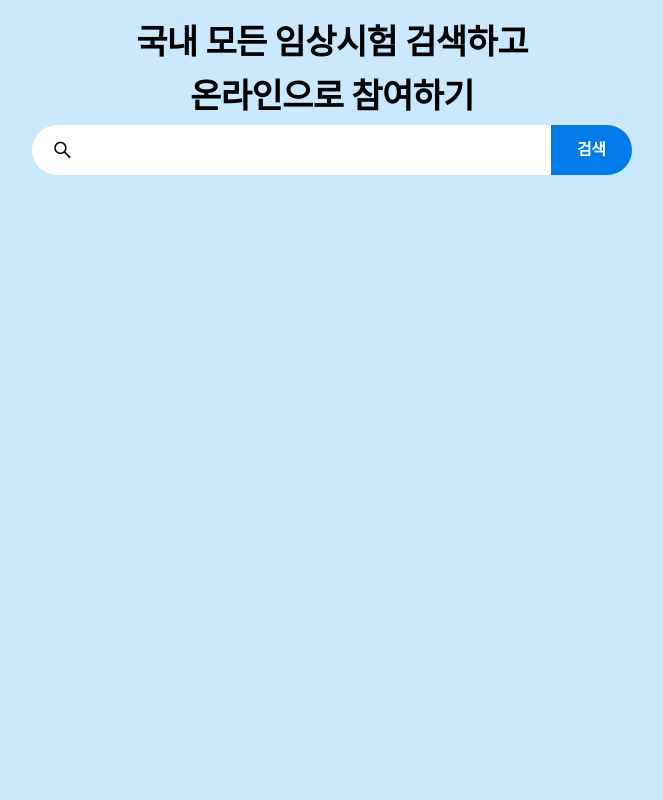
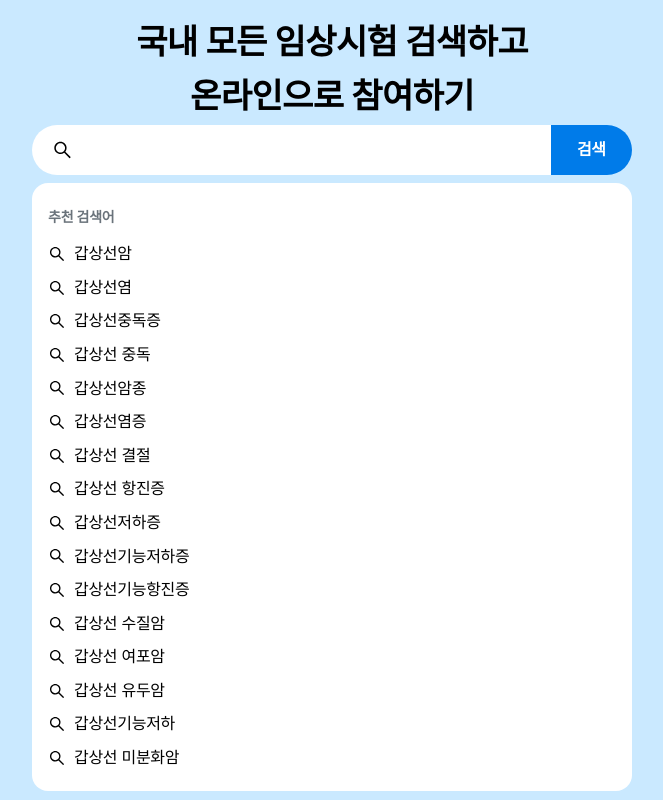
Before and after one commit to wanted-frontedend-team5/pre-onboarding-10th-2-5, a React (Create React App) app: page / in a window 1280 px wide. Shown: the whole page, without its empty margins (308-971 px from the left). Built offline with nearby package versions, Linux system fonts and the light colour scheme.

Commit message:
feat: Implement Recommendation component

```diff
--- /dev/null
+++ b/src/components/SearchBar/Recommendation/Recommendation.constants.js
@@ -0,0 +1,3 @@
+export const recommendationSizes = {
+  paddingX: 16,
+};
--- /dev/null
+++ b/src/components/SearchBar/Recommendation/Recommendation.jsx
@@ -0,0 +1,21 @@
+import * as Styled from './Recommendation.styles';
+import { RecommendationList } from './RecommendationList';
+
+export const Recommendation = ({ isActive, recommendations = [], onClick }) => {
+  return (
+    <Styled.Recommendation isActive={isActive}>
+      <Styled.Title>추천 검색어</Styled.Title>
+
+      {recommendations.length === 0 && (
+        <Styled.SearchEmpty>검색어 없음</Styled.SearchEmpty>
+      )}
+
+      {recommendations.length > 0 && (
+        <RecommendationList
+          recommendations={recommendations}
+          onClick={onClick}
+        />
+      )}
+    </Styled.Recommendation>
+  );
+};
--- /dev/null
+++ b/src/components/SearchBar/Recommendation/Recommendation.styles.js
@@ -0,0 +1,33 @@
+import styled from 'styled-components';
+import { colors } from 'styles/constants/colors';
+import { position } from 'styles/utils/position';
+import { textStyle } from 'styles/utils/textStyle';
+import { recommendationSizes } from './Recommendation.constants';
+
+export const Recommendation = styled.div`
+  ${position.absolute({ top: '8px' })}
+
+  display: ${({ isActive }) => (isActive ? 'block' : 'none')};
+
+  width: 100%;
+
+  padding-top: 24px;
+  padding-bottom: 16px;
+
+  border-radius: 16px;
+
+  background-color: ${colors.white};
+`;
+
+export const Title = styled.h2`
+  padding: 0 ${recommendationSizes.paddingX}px;
+  margin-bottom: 8px;
+
+  ${textStyle(14)}
+  font-weight: 600;
+  color: ${colors.gray};
+`;
+
+export const SearchEmpty = styled.p`
+  ${textStyle(16)}
+`;
--- /dev/null
+++ b/src/components/SearchBar/Recommendation/RecommendationList/RecommendationList.jsx
@@ -0,0 +1,21 @@
+import * as Styled from './RecommendationList.styles';
+
+export const RecommendationList = ({ recommendations, onClick }) => {
+  return (
+    <Styled.List>
+      {recommendations.map(recommend => (
+        <li key={recommend.id}>
+          <Styled.Button
+            key={recommend.id}
+            type="button"
+            onClick={() => onClick(recommend.name)}
+          >
+            <Styled.SearchIcon />
+
+            {recommend.name}
+          </Styled.Button>
+        </li>
+      ))}
+    </Styled.List>
+  );
+};
--- /dev/null
+++ b/src/components/SearchBar/Recommendation/RecommendationList/RecommendationList.styles.js
@@ -0,0 +1,29 @@
+import { AiOutlineSearch } from 'react-icons/ai';
+import styled from 'styled-components';
+import { colors } from 'styles/constants/colors';
+import { flex } from 'styles/utils/flex';
+import { textStyle } from 'styles/utils/textStyle';
+import { recommendationSizes } from '../Recommendation.constants';
+
+export const List = styled.ul`
+  ${flex.column()}
+`;
+
+export const Button = styled.button`
+  ${flex({ alignItems: 'center' })}
+  gap: 8px;
+
+  width: 100%;
+
+  padding: 4px ${recommendationSizes.paddingX}px;
+
+  ${textStyle(16)}
+
+  &:hover {
+    background-color: ${colors.grayLight};
+  }
+`;
+
+export const SearchIcon = styled(AiOutlineSearch)`
+  font-size: 18px;
+`;
--- /dev/null
+++ b/src/components/SearchBar/Recommendation/RecommendationList/index.js
@@ -0,0 +1 @@
+export * from './RecommendationList';
--- /dev/null
+++ b/src/components/SearchBar/Recommendation/index.js
@@ -0,0 +1 @@
+export * from './Recommendation';
--- a/src/components/SearchBar/SearchBar.jsx
+++ b/src/components/SearchBar/SearchBar.jsx
@@ -1,12 +1,108 @@
+import { useInput } from 'hooks/useInput';
+import { useState } from 'react';
+import { Recommendation } from './Recommendation';
 import * as Styled from './SearchBar.styles';
 
+const dummy = [
+  {
+    name: '갑상선암',
+    id: 4373,
+  },
+  {
+    name: '갑상선염',
+    id: 4376,
+  },
+  {
+    name: '갑상선중독증',
+    id: 4378,
+  },
+  {
+    name: '갑상선 중독',
+    id: 4381,
+  },
+  {
+    name: '갑상선암종',
+    id: 4375,
+  },
+  {
+    name: '갑상선염증',
+    id: 4377,
+  },
+  {
+    name: '갑상선 결절',
+    id: 4355,
+  },
+  {
+    name: '갑상선 항진증',
+    id: 4372,
+  },
+  {
+    name: '갑상선저하증',
+    id: 4368,
+  },
+  {
+    name: '갑상선기능저하증',
+    id: 4364,
+  },
+  {
+    name: '갑상선기능항진증',
+    id: 4369,
+  },
+  {
+    name: '갑상선 수질암',
+    id: 4359,
+  },
+  {
+    name: '갑상선 여포암',
+    id: 4361,
+  },
+  {
+    name: '갑상선 유두암',
+    id: 4363,
+  },
+  {
+    name: '갑상선기능저하',
+    id: 4367,
+  },
+  {
+    name: '갑상선 미분화암',
+    id: 4357,
+  },
+];
+
 export const SearchBar = () => {
+  const [isInputFocus, setIsInputFocus] = useState(false);
+  const keywordInput = useInput();
+
+  const handleSearch = keyword => {
+    alert(keyword);
+  };
+
   return (
-    <Styled.SearchBar>
-      <Styled.SearchIcon />
-      <Styled.Input />
+    <form
+      onSubmit={e => {
+        e.preventDefault();
+        handleSearch(keywordInput.value);
+      }}
+    >
+      <Styled.SearchBar>
+        <Styled.SearchIcon />
+        <Styled.Input
+          onFocus={() => setIsInputFocus(true)}
+          onBlur={() => setIsInputFocus(false)}
+          {...keywordInput}
+        />
 
-      <Styled.Button>검색</Styled.Button>
-    </Styled.SearchBar>
+        <Styled.Button>검색</Styled.Button>
+      </Styled.SearchBar>
+
+      <Styled.RecommendationWrapper>
+        <Recommendation
+          isActive
+          recommendations={dummy}
+          onClick={handleSearch}
+        />
+      </Styled.RecommendationWrapper>
+    </form>
   );
 };
--- a/src/components/SearchBar/SearchBar.styles.js
+++ b/src/components/SearchBar/SearchBar.styles.js
@@ -12,7 +12,7 @@ const sizes = {
   icon: 21,
 };
 
-export const SearchBar = styled.form`
+export const SearchBar = styled.div`
   ${flex()}
   position: relative;
   height: 50px;
@@ -47,6 +47,10 @@ export const Button = styled.button`
   color: ${colors.white};
 
   background-color: ${colors.blue};
+
+  &:focus {
+    outline: -webkit-focus-ring-color auto 1px;
+  }
 `;
 
 export const SearchIcon = styled(AiOutlineSearch)`
@@ -54,3 +58,7 @@ export const SearchIcon = styled(AiOutlineSearch)`
 
   font-size: ${sizes.icon}px;
 `;
+
+export const RecommendationWrapper = styled.div`
+  position: relative;
+`;
--- a/src/styles/constants/colors.js
+++ b/src/styles/constants/colors.js
@@ -2,6 +2,9 @@ export const colors = {
   white: '#FFFFFF',
   black: '#000000',
 
+  gray: '#6a737b',
+  grayLight: '#f1f1f1',
+
   blue: '#007BE9',
   blueLight: '#CAE9FF',
 };
```
